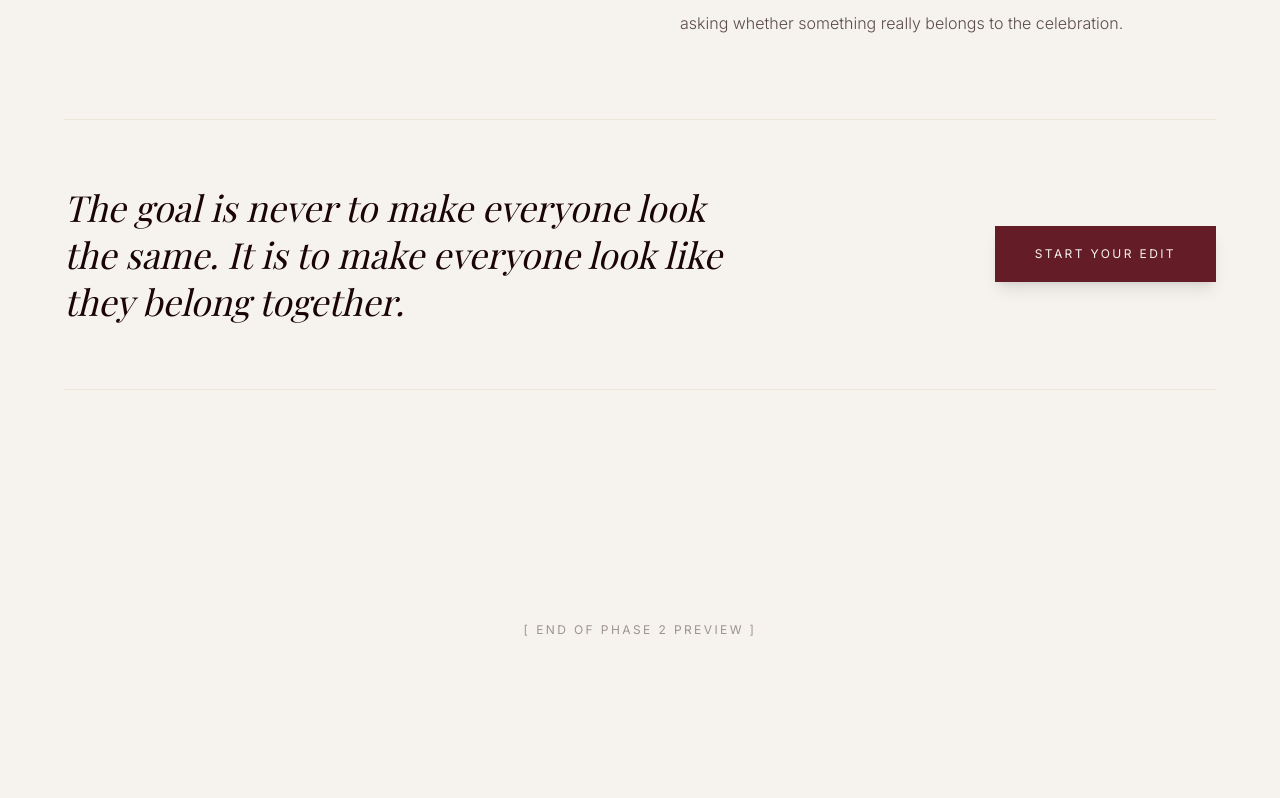
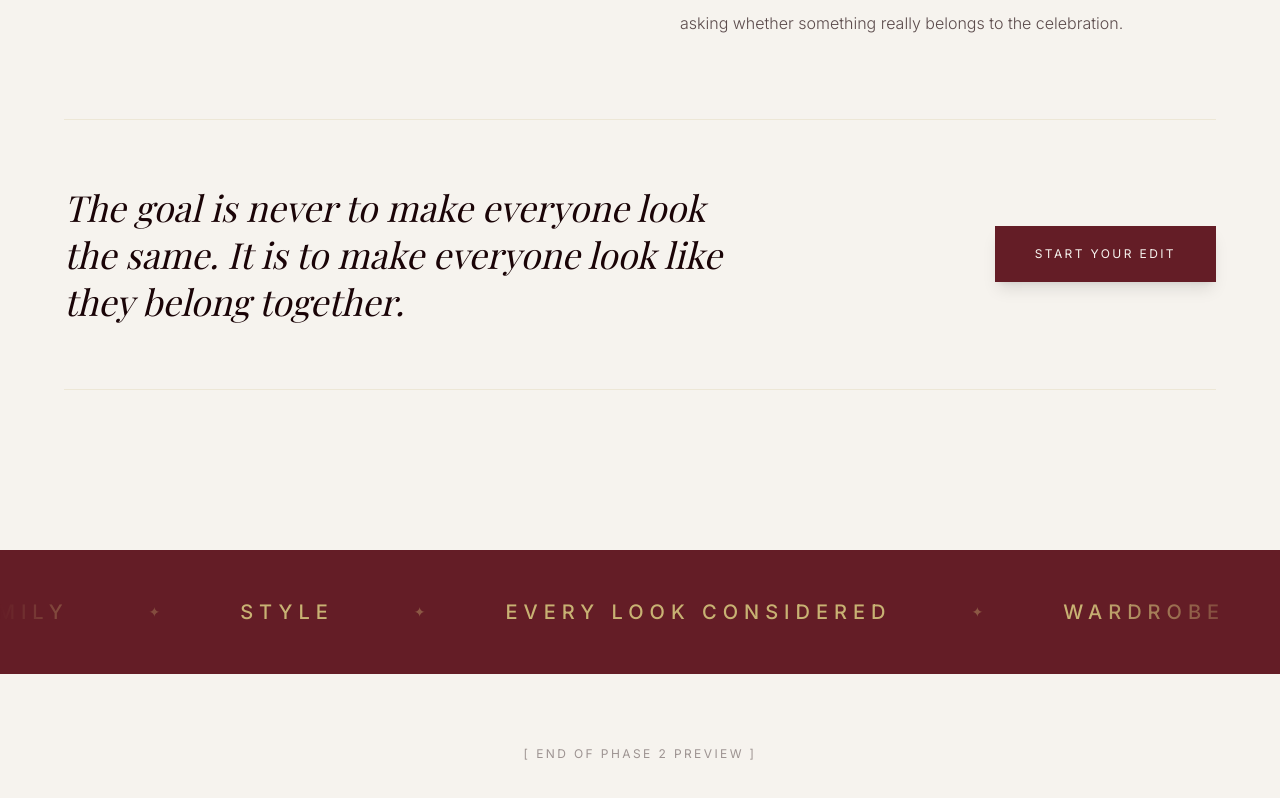
Before and after one commit to atharvgarg2010/Himja-Behl, a Next.js app: page / in a window 1280 px wide. Shown: the part 2145-2943 px from the top of the page. Before the commit the page ends 2855 px from the top, so only its background shows below. Built offline with nearby package versions, Linux system fonts and the light colour scheme; a web font is replaced by a local one.

Commit message:
feat(ui): refine Phase 3 marquee styles and update README

```diff
--- a/src/app/page.tsx
+++ b/src/app/page.tsx
@@ -1,6 +1,7 @@
 import { Navbar } from "@/components/navbar";
 import { Hero } from "@/components/hero";
 import { Story } from "@/components/story";
+import { Marquee } from "@/components/marquee";
 
 export default function Home() {
   return (
@@ -8,6 +9,7 @@ export default function Home() {
       <Navbar />
       <Hero />
       <Story />
+      <Marquee />
 
       {/* Rest of the page is intentionally empty for Phase 2 as per PHASES.md */}
       <section className="h-[20vh] flex items-center justify-center bg-warm-white">
--- /dev/null
+++ b/src/components/marquee.tsx
@@ -0,0 +1,63 @@
+"use client";
+
+import { motion } from "framer-motion";
+
+const words = [
+  "FROM THE BRIDE TO THE FAMILY",
+  "STYLE",
+  "EVERY LOOK CONSIDERED",
+  "WARDROBE",
+  "FROM THE FIRST FUNCTION TO THE LAST",
+  "CURATION",
+  "COLOUR",
+  "SILHOUETTE",
+  "DETAIL",
+  "OCCASION",
+  "CELEBRATION"
+];
+
+// Duplicate words enough times to ensure it fills even ultrawide screens
+const repeatedWords = [...words, ...words, ...words, ...words];
+
+export function Marquee() {
+  const content = (
+    <div className="flex items-center gap-10 md:gap-20 px-5 md:px-10">
+      {repeatedWords.map((word, i) => (
+        <div key={i} className="flex items-center gap-10 md:gap-20">
+          <span className="text-dust-gold font-sans text-xs md:text-lg lg:text-xl tracking-[0.2em] md:tracking-[0.3em] font-medium uppercase whitespace-nowrap">
+            {word}
+          </span>
+          <span className="text-dust-gold/40 text-[10px] md:text-sm">
+            ✦
+          </span>
+        </div>
+      ))}
+    </div>
+  );
+
+  return (
+    <section className="w-full bg-maroon py-8 md:py-12 overflow-hidden flex items-center">
+      {/* Edge Fade Mask */}
+      <div
+        className="w-full flex"
+        style={{
+          maskImage: 'linear-gradient(to right, transparent, black 15%, black 85%, transparent)',
+          WebkitMaskImage: 'linear-gradient(to right, transparent, black 15%, black 85%, transparent)'
+        }}
+      >
+        <motion.div
+          className="flex whitespace-nowrap w-max"
+          animate={{ x: ["0%", "-50%"] }}
+          transition={{
+            repeat: Infinity,
+            ease: "linear",
+            duration: 240, // Significantly slower to compensate for the massive text width
+          }}
+        >
+          {content}
+          {content}
+        </motion.div>
+      </div>
+    </section>
+  );
+}
```
Also changed, not shown: 1 other file (tests, documents, lock files or other folders).
